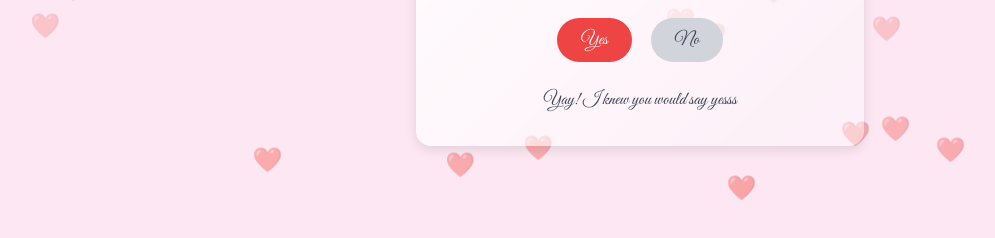
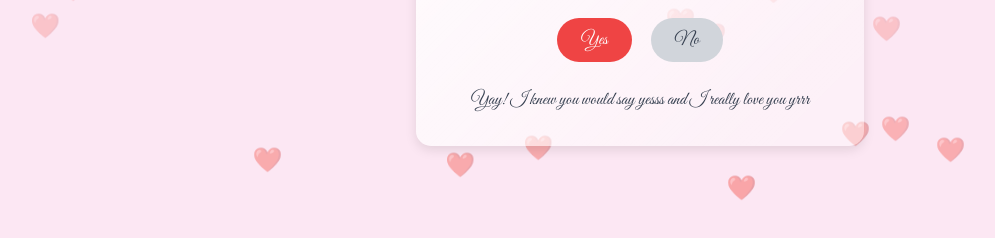
Before and after one commit to celes1010/valentine, a plain HTML site: page index.html in a window 1280 px wide. Both pictures are taken after a click on the button "Yes". Shown: the part 478-716 px from the top of the page, without its empty margins (0-995 px from the left). Drawn offline with nearby package versions, Linux system fonts and the light colour scheme.

Commit message:
Update index.html

```diff
--- a/index.html
+++ b/index.html
@@ -102,7 +102,7 @@
       const message = document.getElementById('message');
       const music = document.getElementById('romanticMusic');
 
-      message.innerText = 'Yay! I knew you would say yesss';
+      message.innerText = 'Yay! I knew you would say yesss and I really love you yrrr ';
       message.classList.remove('hidden');
 
 
```
